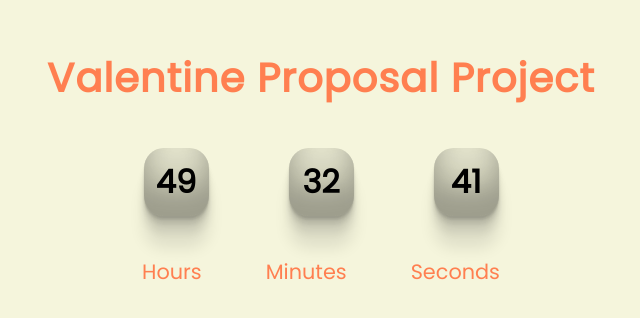
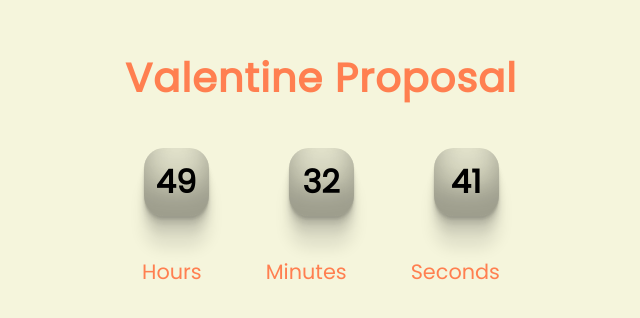
Before and after one commit to BRp99/valentine-proposal, a React (Create React App) app in the folder valentine/: page / in a window 1280 px wide. Shown: the part 112-430 px from the top of the page, without its empty margins (319-959 px from the left). Built offline with nearby package versions, Linux system fonts and the light colour scheme.

Commit message:
remove string "Project" inside App .className title

```diff
--- a/valentine/src/components/App/App.tsx
+++ b/valentine/src/components/App/App.tsx
@@ -45,7 +45,7 @@ export default function App() {
         <MainPage />
       ) : (
         <div className={styles.container_countdown}>
-          <h1 className={styles.title}> Valentine Proposal Project</h1>
+          <h1 className={styles.title}> Valentine Proposal</h1>
           <div className={styles.watch}>
             <div>{timeRemaining.hours}</div>
 
```
